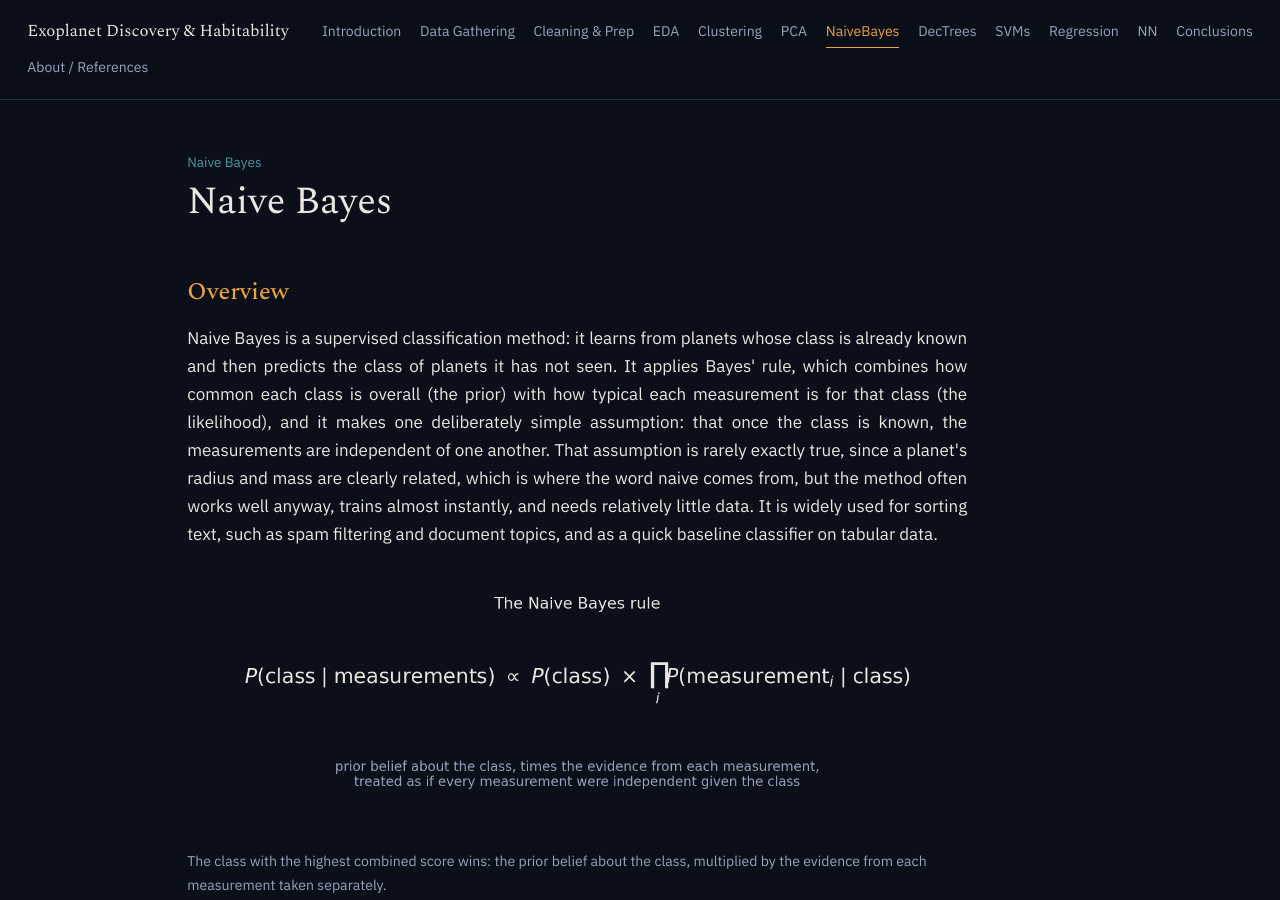
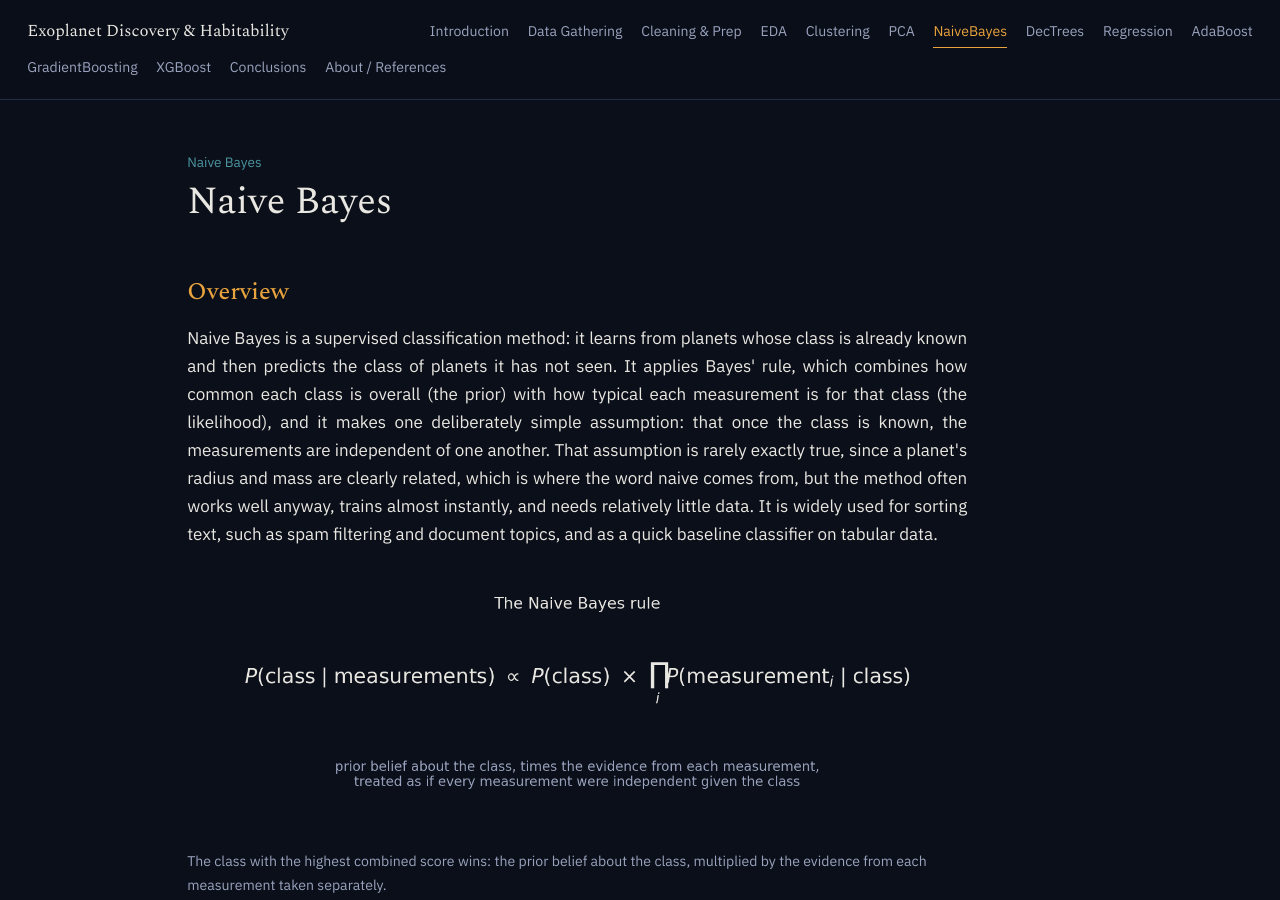
Before and after one commit to Aayushx9/CSCI-5612-ML-Exoplanet-Habitability, a plain HTML site: page naivebayes.html in a window 1280 px wide. Shown: the top 900 px of the page. Drawn offline with nearby package versions, Linux system fonts and the light colour scheme.

Commit message:
Add files via upload

```diff
--- a/naivebayes.html
+++ b/naivebayes.html
@@ -9,7 +9,7 @@
 <link rel="stylesheet" href="style.css">
 </head>
 <body>
-<nav class="topnav"><span class="brand">Exoplanet Discovery &amp; Habitability</span><a href="index.html">Introduction</a><a href="data_gathering.html">Data Gathering</a><a href="cleaning_prep.html">Cleaning &amp; Prep</a><a href="eda.html">EDA</a><a href="clustering.html">Clustering</a><a href="pca.html">PCA</a><a href="naivebayes.html" class="active">NaiveBayes</a><a href="dectrees.html">DecTrees</a><a href="svms.html">SVMs</a><a href="regression.html">Regression</a><a href="nn.html">NN</a><a href="conclusions.html">Conclusions</a><a href="about_references.html">About / References</a></nav><main>
+<nav class="topnav"><span class="brand">Exoplanet Discovery &amp; Habitability</span><a href="index.html">Introduction</a><a href="data_gathering.html">Data Gathering</a><a href="cleaning_prep.html">Cleaning &amp; Prep</a><a href="eda.html">EDA</a><a href="clustering.html">Clustering</a><a href="pca.html">PCA</a><a href="naivebayes.html" class="active">NaiveBayes</a><a href="dectrees.html">DecTrees</a><a href="regression.html">Regression</a><a href="adaboost.html">AdaBoost</a><a href="gradientboosting.html">GradientBoosting</a><a href="xgboost.html">XGBoost</a><a href="conclusions.html">Conclusions</a><a href="about_references.html">About / References</a></nav><main>
   <p class="eyebrow">Naive Bayes</p>
   <h1>Naive Bayes</h1>
 
```
